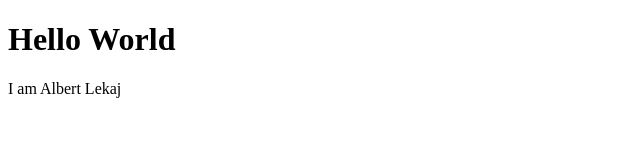
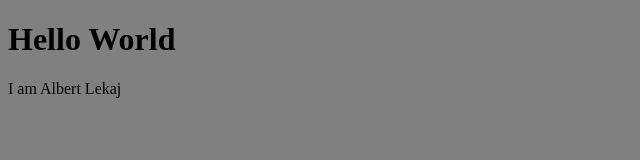
Before and after one commit to albertleka/wes.github.io, a plain HTML site: page index.html in a window 1280 px wide. Shown: the whole page, without its empty margins (0-640 px from the left). Drawn offline with Linux system fonts and the light colour scheme.

Commit message:
Background Color Added

```diff
--- a/index.html
+++ b/index.html
@@ -3,7 +3,7 @@
 <head>
 	<title>Wespress</title>
 </head>
-<body>
+<body style="background-color: grey">
 	<h1>Hello World</h1>
 	<p>I am Albert Lekaj</p>
 </body>
```
